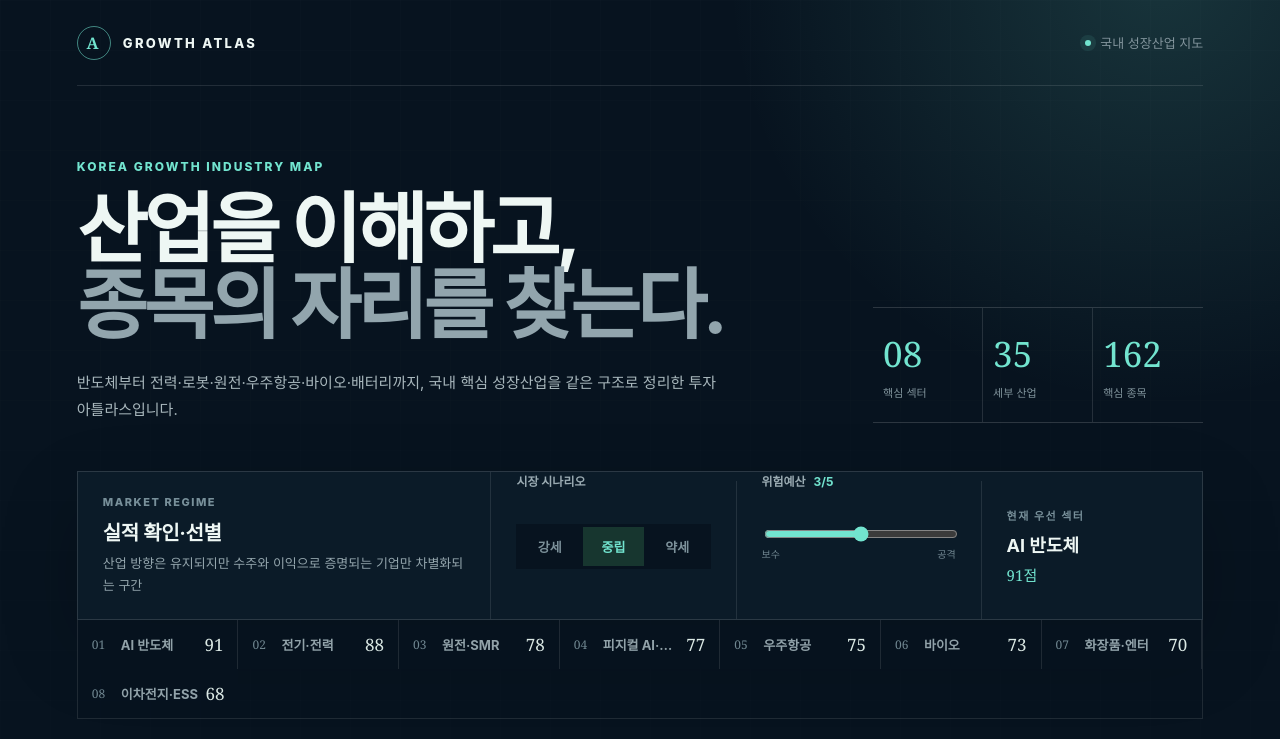
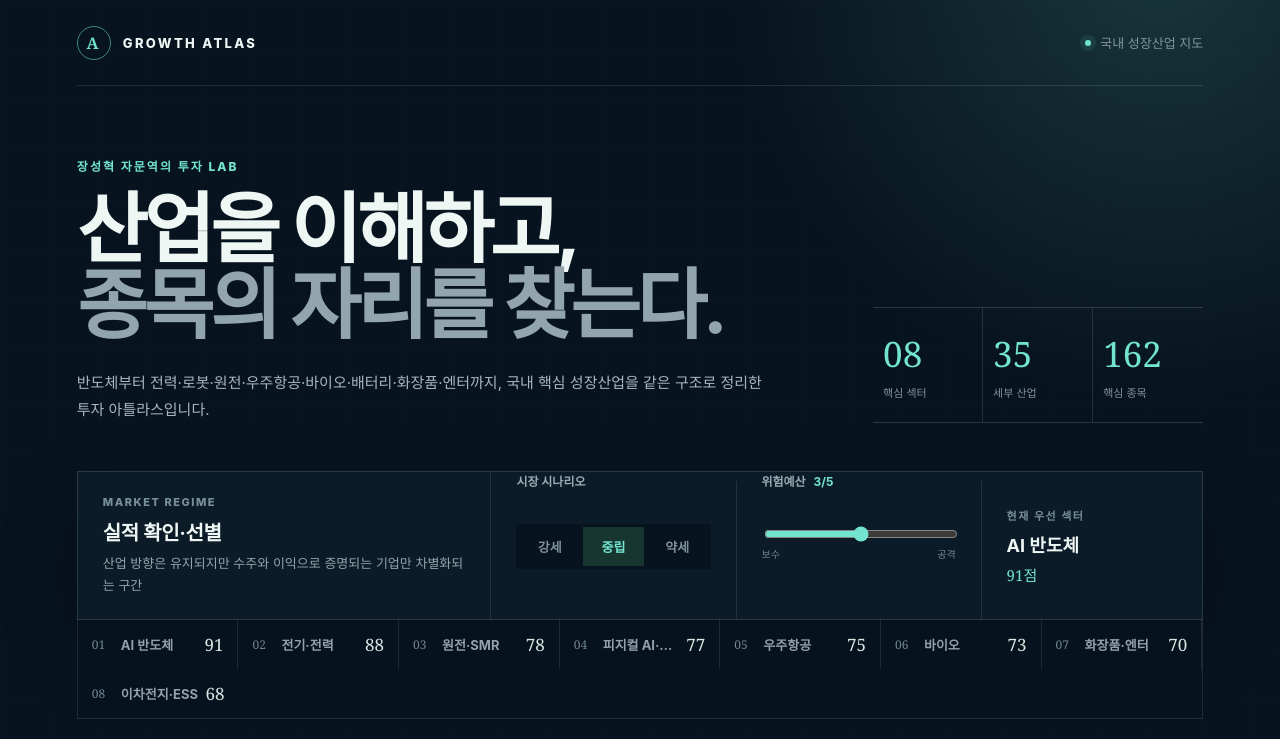
Before and after one commit to addroo003-coder/STOCK, a Next.js app in the folder stock-atlas-source/: page / in a window 1280 px wide. Shown: the top 739 px of the page. Built offline with nearby package versions, Linux system fonts and the light colour scheme.

Commit message:
Add files via upload

```diff
--- a/stock-atlas-source/app/page.tsx
+++ b/stock-atlas-source/app/page.tsx
@@ -8,7 +8,7 @@ import { issuesByStock } from "./issues-data";
 import { companyAnalysisByStock } from "./company-analysis-data";
 import { watchlist } from "./watchlist-data";
 
-const beta: Record<string, number> = { semi: 2, power: 1, robot: 4, nuclear: 1, space: 3, bio: 4, battery: 3 };
+const beta: Record<string, number> = { semi: 2, power: 1, robot: 4, nuclear: 1, space: 3, bio: 4, battery: 3, beauty: 3 };
 
 function scoreFor(key: string, base: number, delta: number, riskBudget: number) {
   return Math.max(0, Math.min(99, Math.round(base + delta + (riskBudget - 3) * (beta[key] ?? 2))));
@@ -132,9 +132,9 @@ export default function InvestmentAtlas() {
 
         <div className="hero-grid">
           <div className="hero-copy">
-            <p className="eyebrow">KOREA GROWTH INDUSTRY MAP</p>
+            <p className="eyebrow lab-title">장성혁 자문역의 투자 LAB</p>
             <h1 id="page-title">산업을 이해하고,<br /><em>종목의 자리를 찾는다.</em></h1>
-            <p>반도체부터 전력·로봇·원전·우주항공·바이오·배터리까지, 국내 핵심 성장산업을 같은 구조로 정리한 투자 아틀라스입니다.</p>
+            <p>반도체부터 전력·로봇·원전·우주항공·바이오·배터리·화장품·엔터까지, 국내 핵심 성장산업을 같은 구조로 정리한 투자 아틀라스입니다.</p>
           </div>
           <div className="atlas-counts" aria-label="투자지도 구성">
             <div><strong>0{sectors.length}</strong><span>핵심 섹터</span></div>
```
